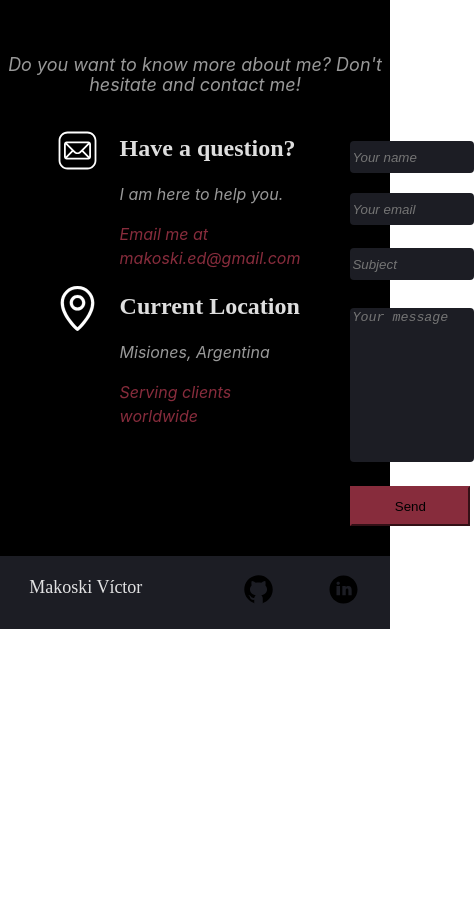
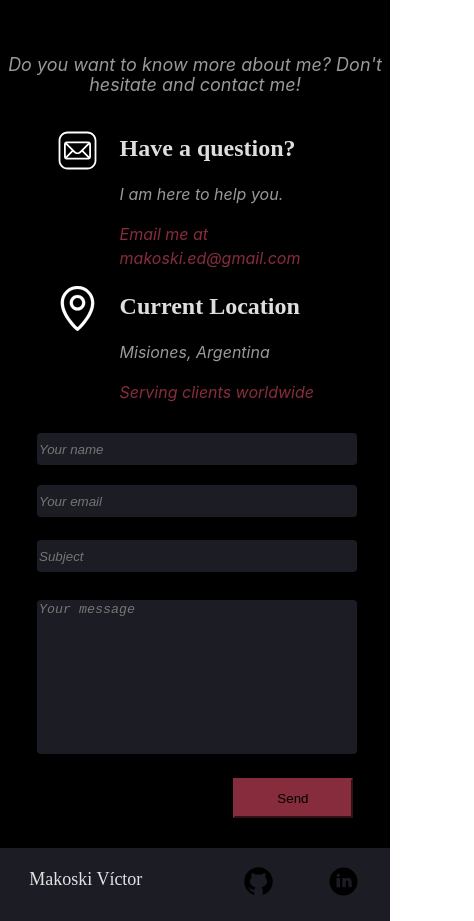
Before and after one commit to MakoskiVictor/Portfolio-Makoski.Dev, a React (Vite) app: page / in a window 390 px wide. Shown: the part 2620-3541 px from the top of the page, 474 px wide, since content can reach past the window. Before the commit the page ends 3249 px from the top, so only its background shows below. Built offline with nearby package versions, Linux system fonts and the light colour scheme; a web font is replaced by a local one.

Commit message:
responsive added

```diff
--- a/src/styles/Contact.module.css
+++ b/src/styles/Contact.module.css
@@ -103,4 +103,8 @@
         flex-wrap: wrap;
         text-align: center;
     }
+    .bottom {
+        width: 90%;
+        display: block;
+    }
 }
```
